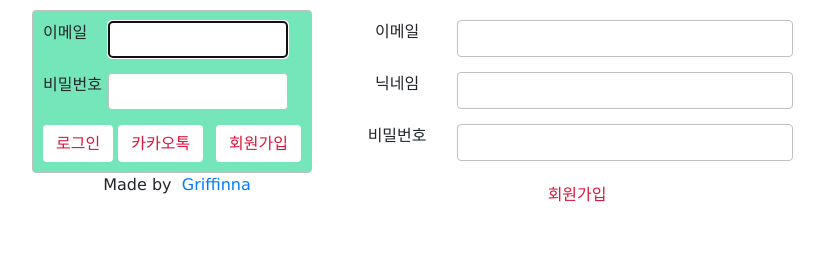
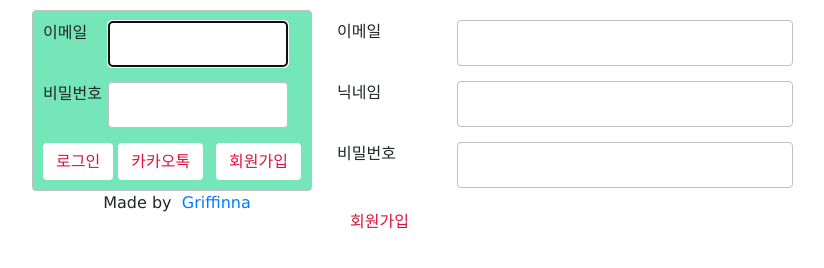
Before and after one commit to griffinna/nodebird, a website: page views/join.html in a window 1280 px wide. Shown: the whole page, without its empty margins (53-877 px from the left). Drawn offline with nearby package versions, Linux system fonts and the light colour scheme; files that its build step writes are made by us from their sources.

Commit message:
Update: main css

```diff
--- a/public/main.css
+++ b/public/main.css
@@ -16,7 +16,7 @@ html, body { margin: 0; padding: 0; height: 100%; }
 }
 input[type='text'], input[type='email'], input[type='password'], textarea {
   border-radius: 4px;
-  height: 37px;
+  /* height: 37px; */
   padding: 10px;
   border: 1px solid silver;
 }
@@ -113,6 +113,8 @@ input[type='text'], input[type='email'], input[type='password'], textarea {
 .twit-img img { max-width: 75%; }
 .error-message { color: red; font-weight: bold; }
 #search-form { text-align: right; }
-#join-form { padding: 10px; text-align: center; }
+#join-form { padding: 10px; /* text-align: center; */}
 #hashtag-form { text-align: right; }
 footer { text-align: center; }
+
+.input-group-text { width: 100px };
```
